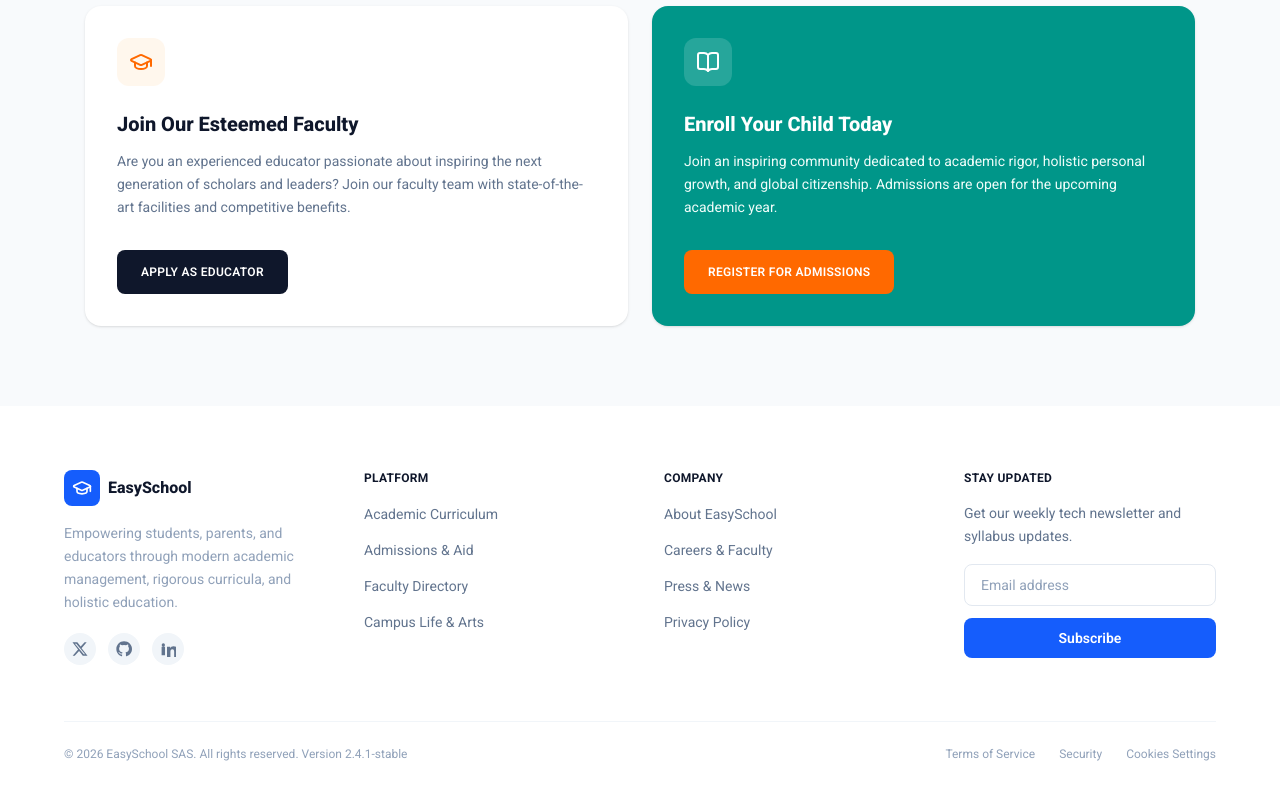
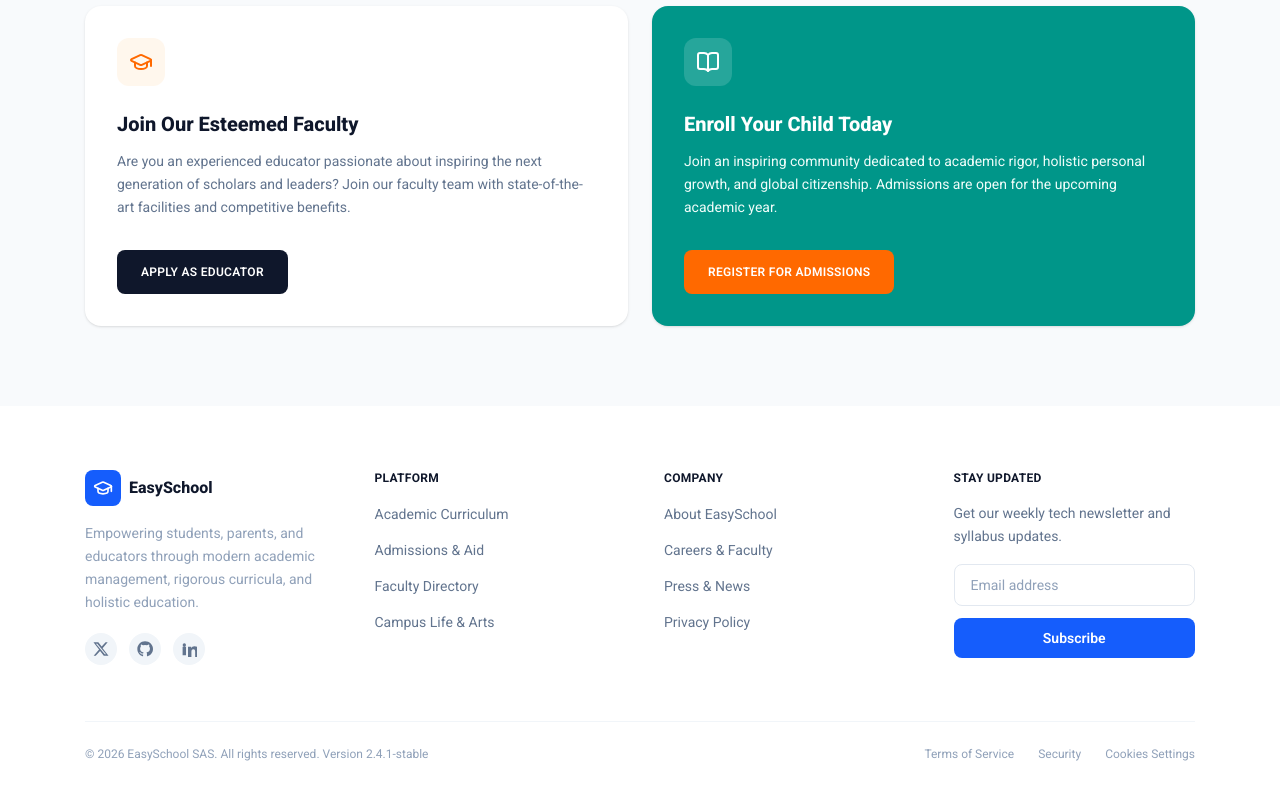
Before and after one commit to ayoub-jabiri/easy-school, a React (Vite) app in the folder front-end/: page / in a window 1280 px wide. Shown: the part 4357-5157 px from the top of the page. Built offline with nearby package versions, Linux system fonts and the light colour scheme.

Commit message:
Adjust the landing footer width

```diff
--- a/front-end/src/components/landing-page/LandingFooter.jsx
+++ b/front-end/src/components/landing-page/LandingFooter.jsx
@@ -41,7 +41,7 @@ export default function LandingFooter() {
 
     return (
         <footer className="w-full bg-white px-6 py-16">
-            <div className="mx-auto max-w-6xl">
+            <div className="container">
                 <div className="grid grid-cols-1 gap-12 sm:grid-cols-2 lg:grid-cols-4">
                     <div>
                         <div className="flex items-center gap-2">
```
